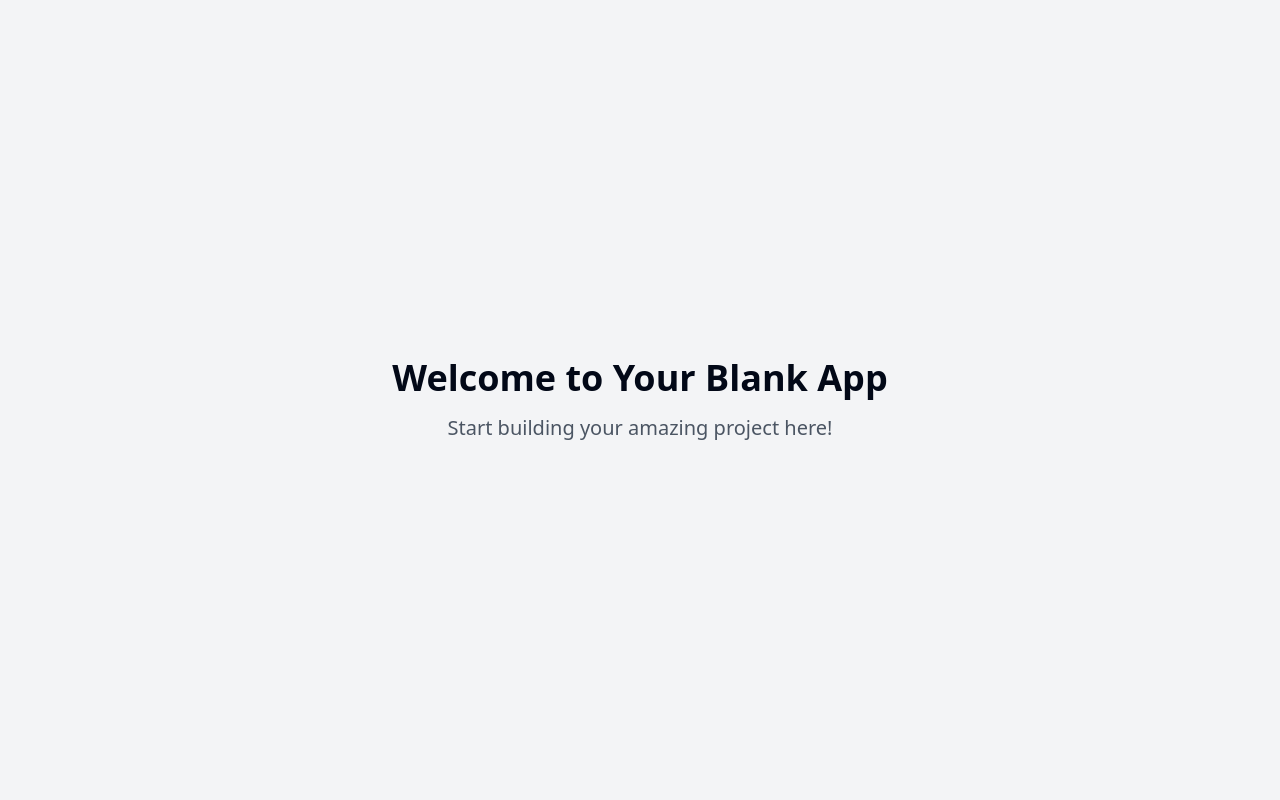
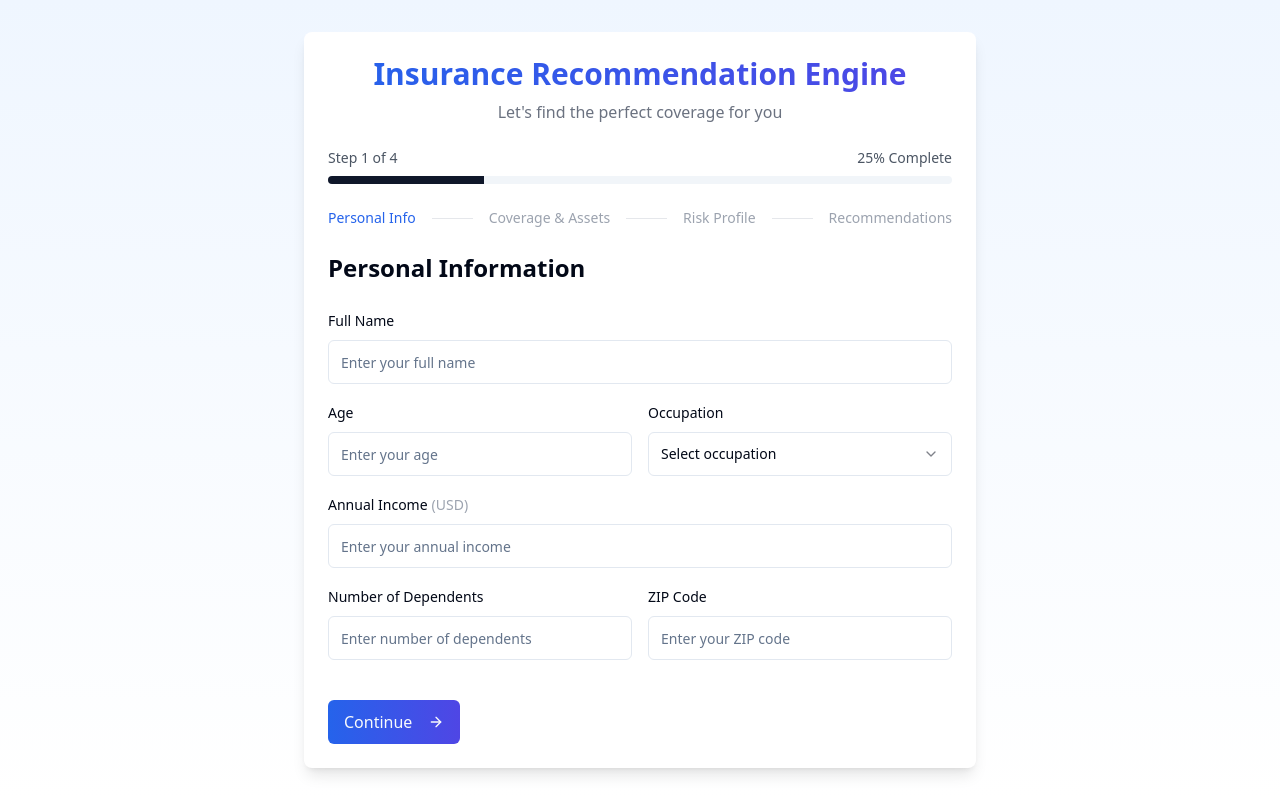
Before and after one commit to tanujs95/form-glow-up-wizard, a React (Vite) app: page / in a window 1280 px wide. Built offline with nearby package versions, Linux system fonts and the light colour scheme.

Commit message:
Refactor: Improve UI/UX of form
Improve the UI/UX of the form, adhering to design guidelines.

```diff
--- a/src/pages/Index.tsx
+++ b/src/pages/Index.tsx
@@ -1,12 +1,166 @@
-// Update this page (the content is just a fallback if you fail to update the page)
+
+import { useState } from "react";
+import { Card } from "@/components/ui/card";
+import { Input } from "@/components/ui/input";
+import { Label } from "@/components/ui/label";
+import { Button } from "@/components/ui/button";
+import { Select, SelectContent, SelectItem, SelectTrigger, SelectValue } from "@/components/ui/select";
+import { Progress } from "@/components/ui/progress";
+import { ArrowRight } from "lucide-react";
 
 const Index = () => {
+  const [formData, setFormData] = useState({
+    name: "",
+    age: "",
+    occupation: "",
+    annualIncome: "",
+    dependents: "",
+    zipCode: "",
+  });
+
+  const totalSteps = 4;
+  const currentStep = 1;
+  const progress = (currentStep / totalSteps) * 100;
+
+  const handleInputChange = (field: string, value: string) => {
+    setFormData((prev) => ({
+      ...prev,
+      [field]: value,
+    }));
+  };
+
+  const handleNext = () => {
+    console.log("Form data:", formData);
+    // Handle form submission logic here
+  };
+
   return (
-    <div className="min-h-screen flex items-center justify-center bg-gray-100">
-      <div className="text-center">
-        <h1 className="text-4xl font-bold mb-4">Welcome to Your Blank App</h1>
-        <p className="text-xl text-gray-600">Start building your amazing project here!</p>
-      </div>
+    <div className="min-h-screen bg-gradient-to-b from-blue-50 to-white p-4 sm:p-6 md:p-8">
+      <Card className="max-w-2xl mx-auto p-6 shadow-lg border-none">
+        <div className="space-y-6">
+          <div className="text-center space-y-2">
+            <h1 className="text-3xl font-bold bg-clip-text text-transparent bg-gradient-to-r from-blue-600 to-indigo-600">
+              Insurance Recommendation Engine
+            </h1>
+            <p className="text-gray-500">Let's find the perfect coverage for you</p>
+          </div>
+
+          <div className="space-y-2">
+            <div className="flex justify-between text-sm text-gray-600">
+              <span>Step {currentStep} of {totalSteps}</span>
+              <span>{progress}% Complete</span>
+            </div>
+            <Progress value={progress} className="h-2" />
+          </div>
+
+          <div className="flex items-center gap-4 text-gray-500 text-sm">
+            <div className={`font-medium ${currentStep === 1 ? "text-blue-600" : ""}`}>Personal Info</div>
+            <div className="h-px bg-gray-200 flex-1" />
+            <div className="text-gray-400">Coverage & Assets</div>
+            <div className="h-px bg-gray-200 flex-1" />
+            <div className="text-gray-400">Risk Profile</div>
+            <div className="h-px bg-gray-200 flex-1" />
+            <div className="text-gray-400">Recommendations</div>
+          </div>
+
+          <div className="space-y-6">
+            <h2 className="text-2xl font-semibold">Personal Information</h2>
+
+            <div className="space-y-4">
+              <div className="space-y-2">
+                <Label htmlFor="name">Full Name</Label>
+                <Input
+                  id="name"
+                  placeholder="Enter your full name"
+                  value={formData.name}
+                  onChange={(e) => handleInputChange("name", e.target.value)}
+                  className="h-11"
+                />
+              </div>
+
+              <div className="grid grid-cols-1 md:grid-cols-2 gap-4">
+                <div className="space-y-2">
+                  <Label htmlFor="age">Age</Label>
+                  <Input
+                    id="age"
+                    type="number"
+                    placeholder="Enter your age"
+                    value={formData.age}
+                    onChange={(e) => handleInputChange("age", e.target.value)}
+                    className="h-11"
+                  />
+                </div>
+
+                <div className="space-y-2">
+                  <Label htmlFor="occupation">Occupation</Label>
+                  <Select onValueChange={(value) => handleInputChange("occupation", value)}>
+                    <SelectTrigger id="occupation" className="h-11">
+                      <SelectValue placeholder="Select occupation" />
+                    </SelectTrigger>
+                    <SelectContent>
+                      <SelectItem value="employee">Employee</SelectItem>
+                      <SelectItem value="business-owner">Business Owner</SelectItem>
+                      <SelectItem value="freelancer">Freelancer</SelectItem>
+                      <SelectItem value="student">Student</SelectItem>
+                      <SelectItem value="retired">Retired</SelectItem>
+                    </SelectContent>
+                  </Select>
+                </div>
+              </div>
+
+              <div className="space-y-2">
+                <Label htmlFor="income">
+                  Annual Income
+                  <span className="text-gray-400 text-sm ml-1">(USD)</span>
+                </Label>
+                <Input
+                  id="income"
+                  type="number"
+                  placeholder="Enter your annual income"
+                  value={formData.annualIncome}
+                  onChange={(e) => handleInputChange("annualIncome", e.target.value)}
+                  className="h-11"
+                />
+              </div>
+
+              <div className="grid grid-cols-1 md:grid-cols-2 gap-4">
+                <div className="space-y-2">
+                  <Label htmlFor="dependents">Number of Dependents</Label>
+                  <Input
+                    id="dependents"
+                    type="number"
+                    placeholder="Enter number of dependents"
+                    value={formData.dependents}
+                    onChange={(e) => handleInputChange("dependents", e.target.value)}
+                    className="h-11"
+                  />
+                </div>
+
+                <div className="space-y-2">
+                  <Label htmlFor="zipcode">ZIP Code</Label>
+                  <Input
+                    id="zipcode"
+                    placeholder="Enter your ZIP code"
+                    value={formData.zipCode}
+                    onChange={(e) => handleInputChange("zipCode", e.target.value)}
+                    className="h-11"
+                  />
+                </div>
+              </div>
+            </div>
+
+            <div className="pt-4">
+              <Button
+                onClick={handleNext}
+                className="w-full sm:w-auto h-11 text-base bg-gradient-to-r from-blue-600 to-indigo-600 hover:from-blue-700 hover:to-indigo-700 transition-all duration-200"
+              >
+                Continue
+                <ArrowRight className="ml-2 h-5 w-5" />
+              </Button>
+            </div>
+          </div>
+        </div>
+      </Card>
     </div>
   );
 };
```
